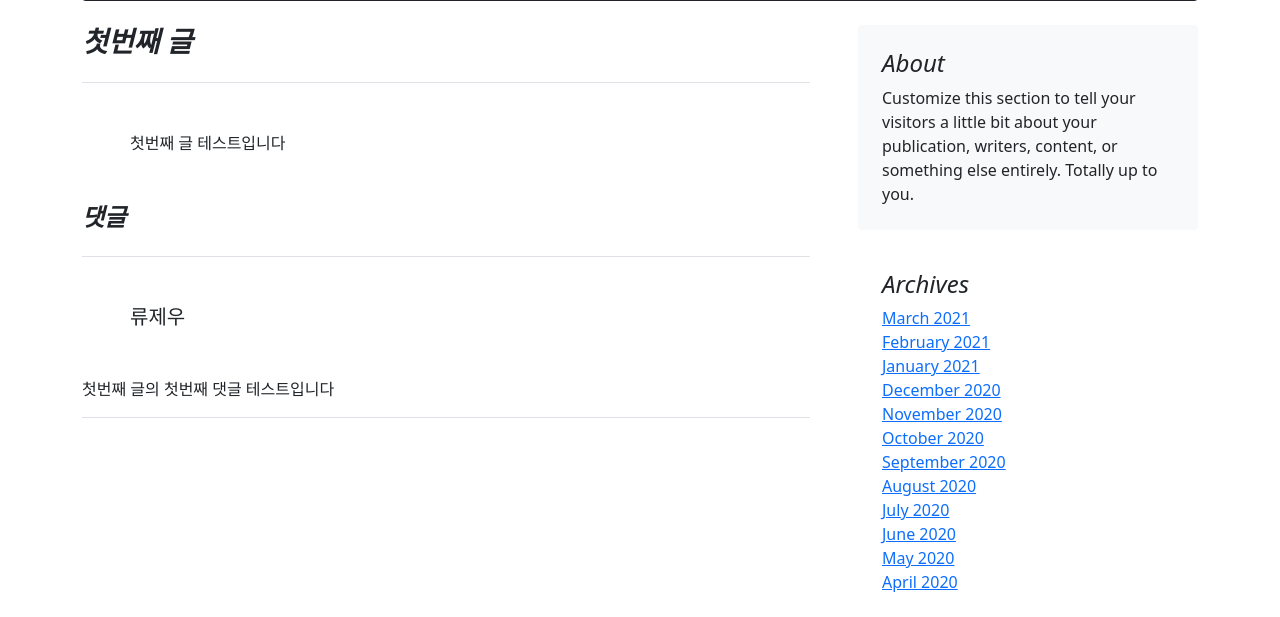
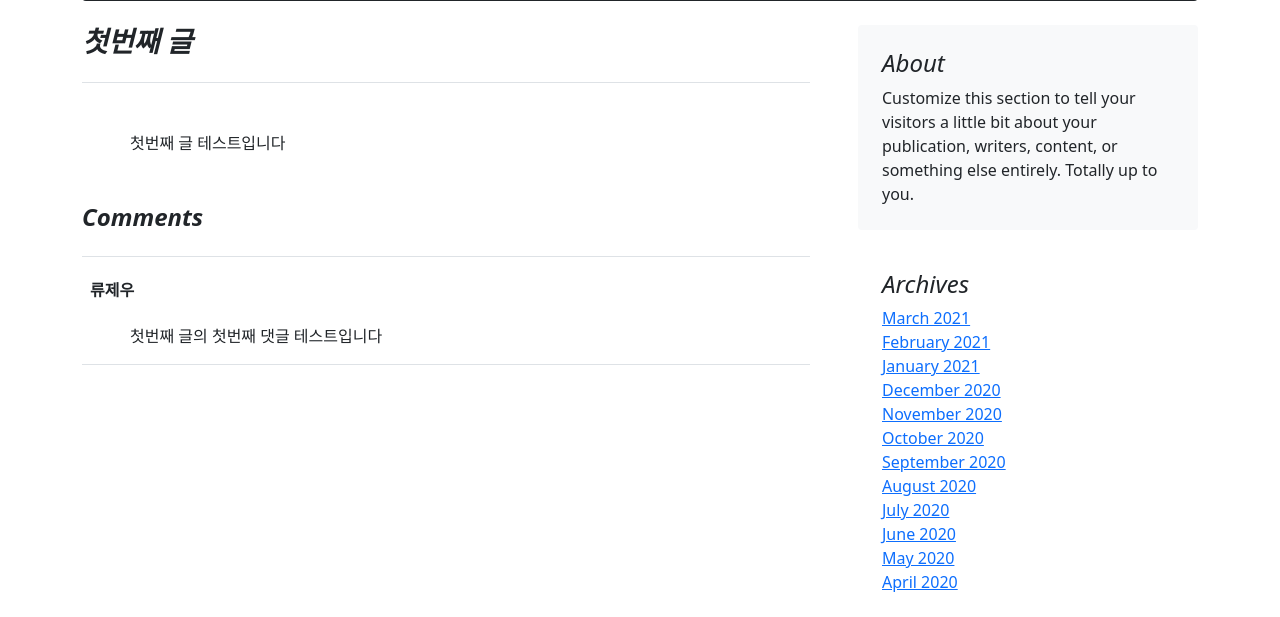
Before and after one commit to R-J-Woo/Python_Django_Blog, a Django app: template blog/templates/blogs/post_detail.html in a window 1280 px wide. Shown: the part 354-971 px from the top of the page. Run offline with Django 4.2, Linux system fonts and the light colour scheme; the template is opened without the code that fills it: values that come from a table or form of the project are taken from there, others are empty; data comes from the database, SQL or seed files in the repository; both versions use the stored data as it was after the commit; some libraries are stand-ins or nearby versions.

Commit message:
상세화면 재구성(댓글 정보 넘기기/댓글 보기) 커밋

```diff
--- a/blog/blog/urls.py
+++ b/blog/blog/urls.py
@@ -16,7 +16,7 @@ Including another URLconf
 from django.contrib import admin
 from django.urls import path
 from users.views import RegisterView, LoginView, index, logout
-from posts.views import PostList, PostWrite, PostDetail
+from posts.views import PostList, PostWrite, post_detail
 
 urlpatterns = [
     path('admin/', admin.site.urls),
@@ -25,6 +25,6 @@ urlpatterns = [
     path('logout/', logout),
     path('posts/', PostList.as_view()),
     path('post/write/', PostWrite.as_view()),
-    path('post/<int:pk>/', PostDetail.as_view()),
+    path('post/<int:pk>/', post_detail),
     path('', index)
 ]
--- a/blog/templates/blogs/post_detail.html
+++ b/blog/templates/blogs/post_detail.html
@@ -55,12 +55,12 @@
       {% endif %}
       <p class="mx-5 mt-5 mb-5">{{ post.content }}</p>
       <h4 class="pb-4 mb-4 fst-italic border-bottom fw-bold">
-        댓글
+        Comments
       </h4>
       {% for comment in comments %}
       <div class="border-bottom">
-        <h5 class="mx-5 mt-5 mb-5">{{ comment.user }}</h5>
-        <p>{{ comment.content }}</p>
+        <h6 class="mx-2 mt-2 mb-4 fw-bold">{{ comment.user }}</h5>
+          <p class="mx-5">{{ comment.content }}</p>
       </div>
       {% endfor %}
     </div>
```
Also changed, not shown: blog/posts/views.py (+12 -6 lines), blog/db.sqlite3.
